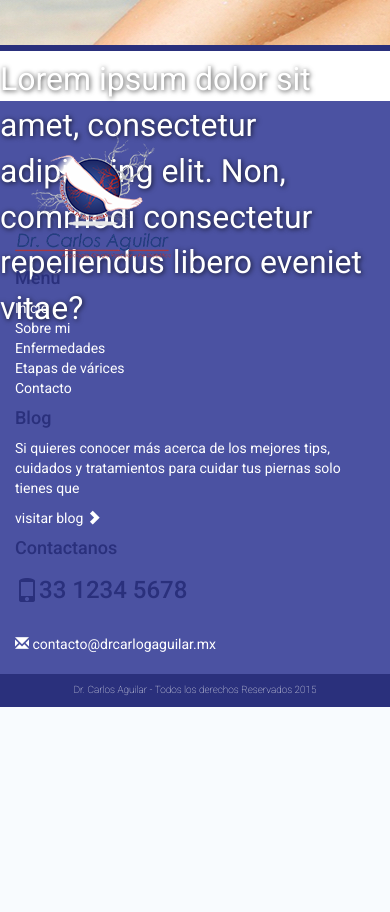
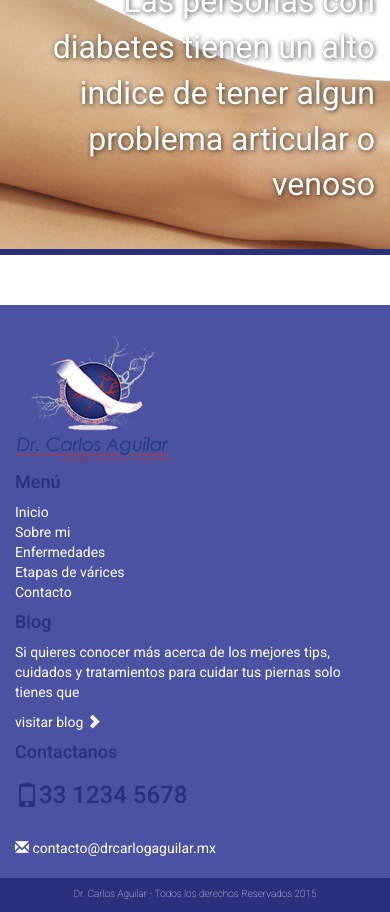
Before and after one commit to reicker/Dr-Carlos-Aguilar, a PHP site: page /enfermedades.html in a window 390 px wide. Shown: the part 2854-3766 px from the top of the page. Before the commit the page ends 3561 px from the top, so only its background shows below. Run offline with PHP 8.4, Linux system fonts and the light colour scheme; some libraries are stand-ins or nearby versions.

Commit message:
Responsivo enfermedades y dr. aguilar

```diff
--- a/css/main.css
+++ b/css/main.css
@@ -149,3 +149,13 @@ footer a:hover {
   background-image: url(../img/bg-enfermedades.jpg);
   width: 100%;
 }
+#datosEnfermedades {
+  background: url(../img/banner-enfermedades.jpg) no-repeat center top;
+  margin-bottom: 50px;
+  height: 350px;
+  padding: 20px 0;
+  border-bottom: 6px solid #2a307c;
+}
+#datosEnfermedades img {
+  margin-top: 15%;
+}
--- a/css/main.less
+++ b/css/main.less
@@ -160,3 +160,13 @@ footer {
 	background-image: url(../img/bg-enfermedades.jpg);
 	width: 100%;
 }
+#datosEnfermedades {
+	background: url(../img/banner-enfermedades.jpg) no-repeat center top;
+	margin-bottom: 50px;
+	height: 350px;
+	padding: 20px 0;
+	border-bottom: 6px solid @azul1;
+	img {
+		margin-top: 15%;
+	}
+}
--- a/enfermedades.html
+++ b/enfermedades.html
@@ -33,9 +33,9 @@
 		    		</ul>
 	    			<nav id="menu" class="text-right">
 	    				<ul class="list-inline">
-	    					<li><a href="index.html" target="_self" class="activo">Inicio</a></li>
+	    					<li><a href="index.html" target="_self">Inicio</a></li>
 	    					<li><a href="drcarlosaguilar.html" target="_self">Sobre Mí</a></li>
-	    					<li><a href="enfermedades.html" target="_self">Enfermedades</a></li>
+	    					<li><a href="enfermedades.html" target="_self" class="activo">Enfermedades</a></li>
 	    					<li><a href="etapas-varices.html" target="_self">Etapas de Varices</a></li>
 	    					<li><a href="/blog/" target="_self">Blog</a></li>
 	    					<li><a href="contacto.html" target="_self">Contacto</a></li>
@@ -53,15 +53,18 @@
 					<h1>Enfermedades Venosas</h1>
 			  		<p>Lorem ipsum dolor sit amet, consectetuer adipiscing elit. Aenean commodo ligula eget dolor. Aenean massa. Cum sociis natoque penatibus et magnis dis parturient montes, nascetur ridiculus mus. Donec quam felis, ultricies nec,</p>
 				</div>
-				<div class="col-md-5 col-md-offset-1 text-center">
+				<div class="col-md-5 col-md-offset-1 col-sm-6  text-center">
 					<img src="http://placekitten.com/g/150" alt="" class="img-circle">
 					<h3>Varices</h3>
 					<p >Lorem ipsum dolor sit amet, consectetuer adipiscing elit. Aenean commodo ligula eget dolor. Aenean massa. Cum sociis natoque penatibus et magnis dis parturient montes, nascetur ridiculus mus. Donec quam felis, ultricies nec</p>
 				</div>
-				<div class="col-md-5 text-center">
+				<div class="col-md-5 col-sm-6  text-center">
 					<img src="http://placekitten.com/g/150" alt="" class="img-circle">
 					<h3>Trombosis</h3>
 					<p>Lorem ipsum dolor sit amet, consectetuer adipiscing elit. Aenean commodo ligula eget dolor. Aenean massa. Cum sociis natoque penatibus et magnis dis parturient montes, nascetur ridiculus mus. Donec quam felis, ultricies nec</p>
+				</div>
+				<div class="col-md-12 text-center" style="margin-bottom: 40px; margin-top: 30px;">
+					<a href="" class="botonInfoAz">Ver tratamientos <span class="glyphicon glyphicon-play-circle" aria-hidden="true"></span></a>
 				</div>
 			</div>
 
@@ -81,45 +84,54 @@ de enfermedades cardiovasculares</h1>
 					<h1>Enfermedades Venosas</h1>
 			  		<p>Lorem ipsum dolor sit amet, consectetuer adipiscing elit. Aenean commodo ligula eget dolor. Aenean massa. Cum sociis natoque penatibus et magnis dis parturient montes, nascetur ridiculus mus. Donec quam felis, ultricies nec,</p>
 				</div>
-    		<div class="col-md-3">
+    		<div class="col-md-3 col-sm-6">
     			<img src="http://placekitten.com/g/150" alt="" class="img-circle">
     			<h3>Lorem Ipsum</h3>
     			<p>Lorem ipsum dolor sit amet, consectetur adipisicing elit. Nulla, quia excepturi harum aperiam ipsum nam!</p>
 
     		</div>
-    		<div class="col-md-3">
+    		<div class="col-md-3 col-sm-6">
     			<img src="http://placekitten.com/g/150" alt="" class="img-circle">
     			<h3>Lorem Ipsum</h3>
     			<p>Consequatur, inventore, quas possimus nemo minima quam nulla voluptatem ab deleniti ipsa! Molestiae, accusantium</p>
     		</div>
-    		<div class="col-md-3">
+    		<div class="col-md-3 col-sm-6">
     			<img src="http://placekitten.com/g/150" alt="" class="img-circle">
     			<h3>Lorem Ipsum</h3>
     			<p>Itaque eaque sequi provident rerum reprehenderit asperiores temporibus quaerat aperiam. Enim, quibusdam nostrum</p>
     		</div>
-    		<div class="col-md-3">
+    		<div class="col-md-3 col-sm-6">
     			<img src="http://placekitten.com/g/150" alt="" class="img-circle">
     			<h3>Lorem Ipsum</h3>
     			<p>Minima, numquam nesciunt magni consequatur totam sit ullam aliquam aut magnam. Ad iure quidem reiciendis.</p>
     		</div>
+    						<div class="col-md-12 text-center" style="margin-bottom: 40px; margin-top: 30px;">
+					<a href="" class="botonInfoAz">Ver tratamientos <span class="glyphicon glyphicon-play-circle" aria-hidden="true"></span></a>
+				</div>
     	</div>
     </div>
 
-    <div id="datos">
+<div id="datosT">
+	    <div class="container">
+		    <div class="row">
+			    <div class="col-md-12">
+    				<h3>Datos interesantes <span class="glyphicon glyphicon-chevron-right" aria-hidden="true"></span></h3>
+    			</div>
+		    </div>
+	    </div>
+	</div><!-- #datosT -->
+
+    <div id="datosEnfermedades">
     	<div class="container">
     		<div class="row">
-    			<div class="col-md-12">
-    				<h3>Datos interesantes <span class="glyphicon glyphicon-chevron-right" aria-hidden="true"></span></h3>
-    			</div>
-    			<div class="row">
-    				<div class="col-md-5"><img src="http://placekitten.com/380/160" alt="" class="img-responsive"></div>
-    				<div class="col-md-7">
-    					<p class="datosText">Lorem ipsum dolor sit amet, consectetur adipisicing elit. Non, commodi consectetur repellendus libero eveniet vitae?</p>
-    				</div>
-    			</div>
+   				<div class="col-md-10 col-md-offset-2 text-right">
+   					<p class="datosText">Las personas con diabetes tienen un alto indice
+de tener algun problema articular o venoso</p>
+   				</div>
     		</div>
     	</div>
     </div><!-- #/datos -->
+
 
 
 
```
Also changed, not shown: drcarlosaguilar.html (+11 -8 lines), img/banner-enfermedades.jpg (added).
